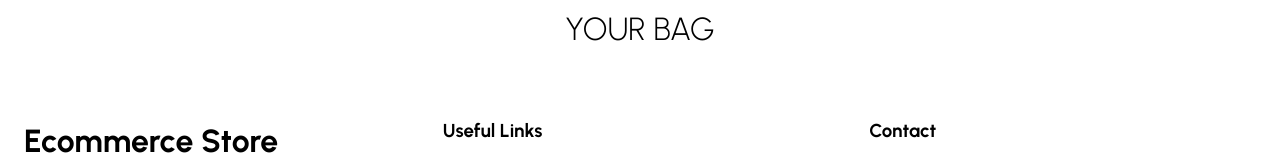
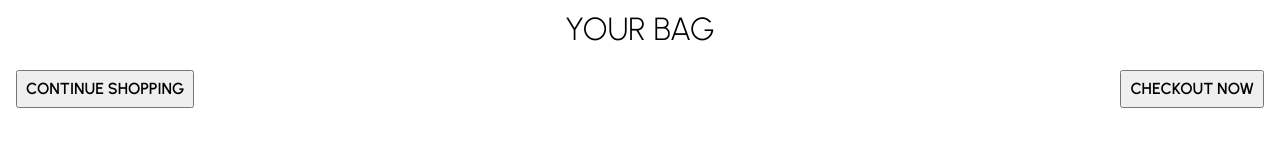
Before and after one commit to adarraji/react-shop, a React (Create React App) app: page / in a window 1280 px wide. Shown: the part 122-280 px from the top of the page. Built offline with nearby package versions, Linux system fonts and the light colour scheme.

Commit message:
CREATED Top buttons and  styles

```diff
--- a/src/pages/Cart.js
+++ b/src/pages/Cart.js
@@ -13,7 +13,10 @@ const Cart = () => {
             <Navbar />
             <Wrapper>
                 <Title>YOUR BAG</Title>
-                <Top></Top>
+                <Top>
+                    <TopButton>CONTINUE SHOPPING</TopButton>
+                    <TopButton>CHECKOUT NOW</TopButton>
+                </Top>
                 <Bottom></Bottom>
             </Wrapper>
             <Footer />
@@ -35,6 +38,10 @@ const Top = styled.div.attrs({
     className: "flex items-center justify-between"
 })``;
 
+const TopButton = styled.button.attrs({
+    className: "pa2 fw6 pointer"
+})``;
+
 const Bottom = styled.div``;
 
 export default Cart
```
